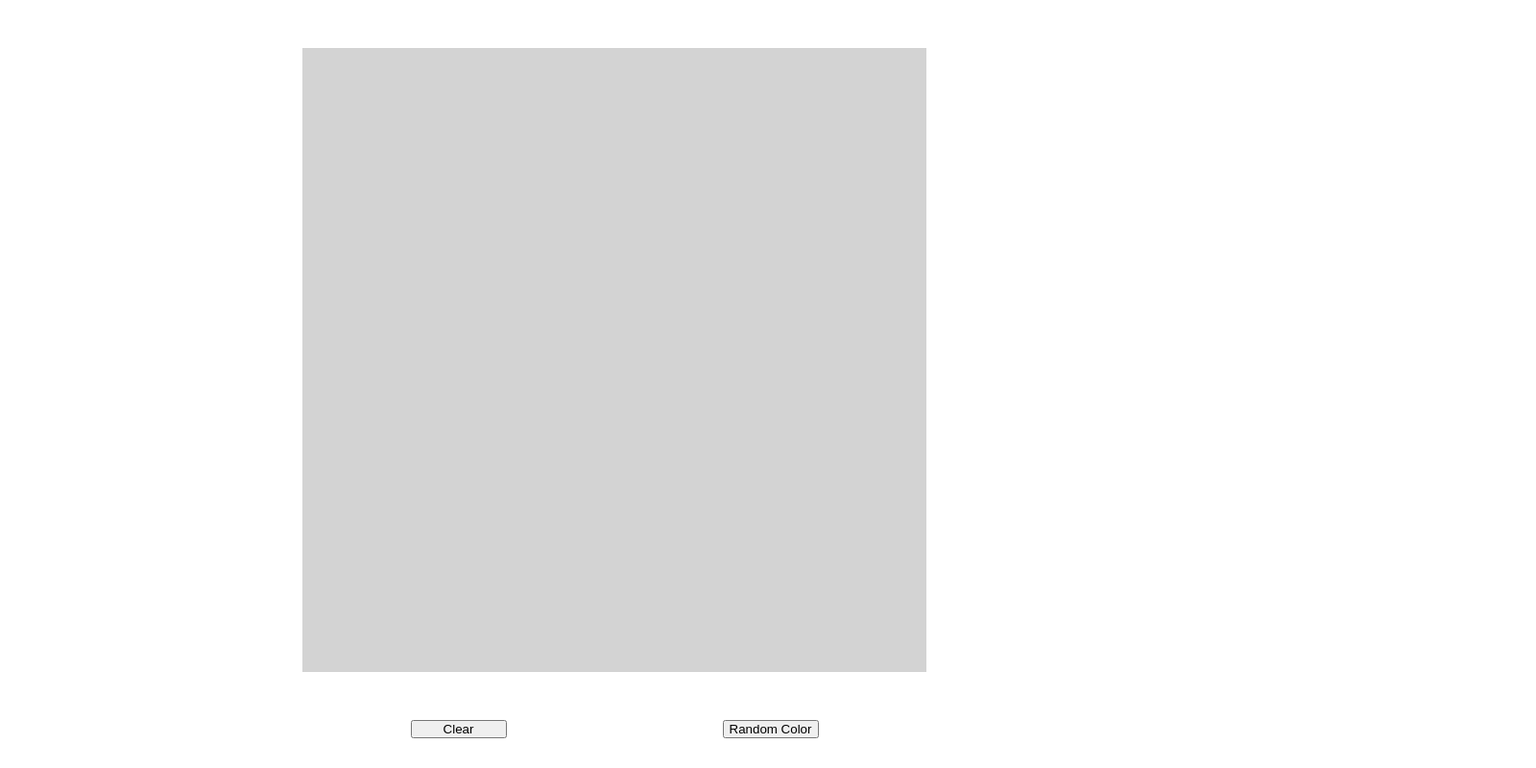
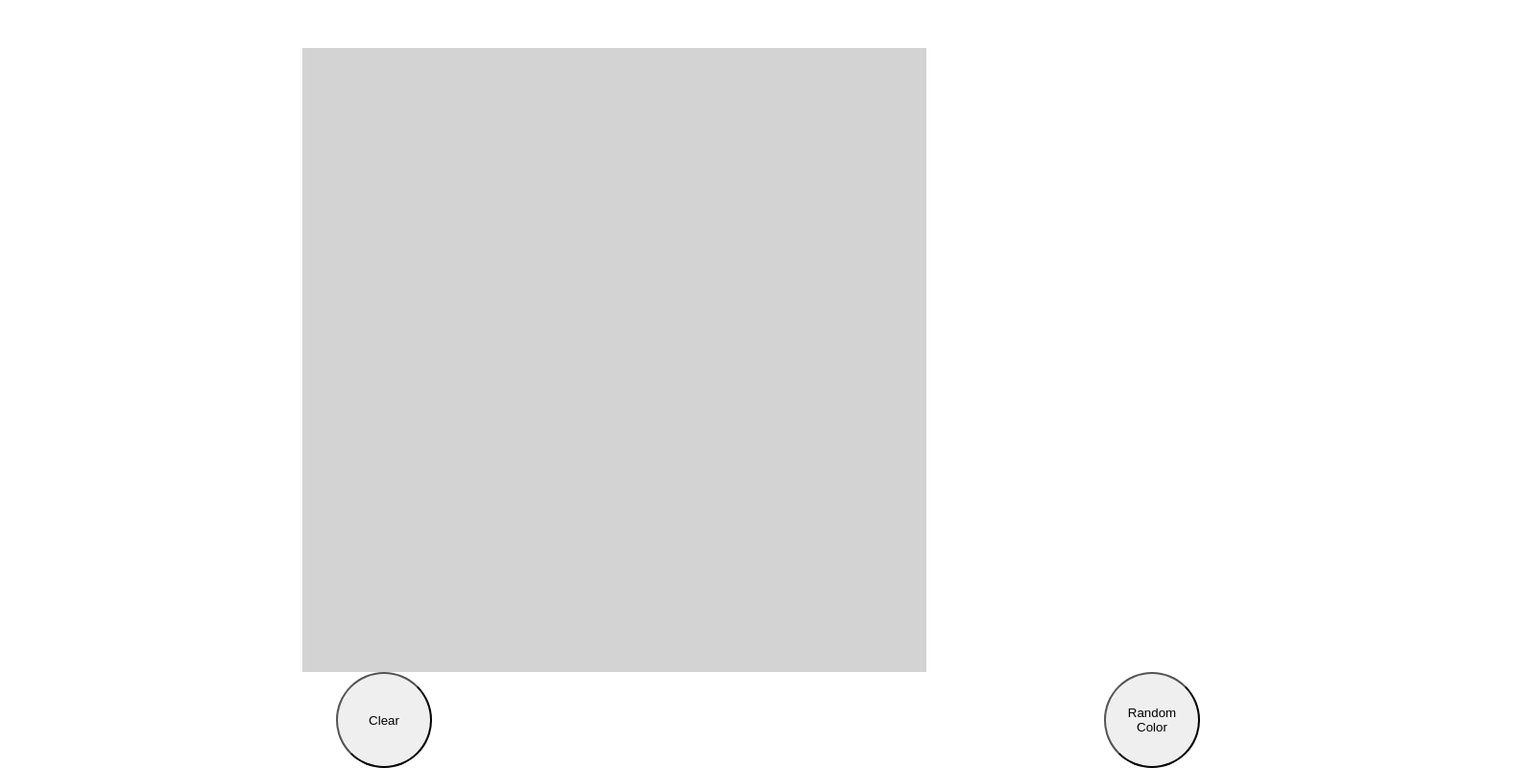
Before and after one commit to joshn28/Etch-a-Sketch, a plain HTML site: page index.html in a window 1280 px wide. Shown: the whole page at 96% size, 1600 px wide, since content can reach past the window. Drawn offline with Linux system fonts and the light colour scheme.

Commit message:
make buttons circular

```diff
--- a/styles/index.css
+++ b/styles/index.css
@@ -4,22 +4,23 @@
 
 * {
     margin: 0;
-    padding: 0;
 }
 
 /*---------- Buttons ----------*/
 
 #buttons {
     display: flex;
-    width: var(--size);
-    justify-content: space-evenly;
+    width: calc(var(--size) * 2 + 300px);
+    justify-content: flex-end;
     margin: 0 auto;
 }
 
 div button {
     display: block;
-    margin: 50px auto 0;
+    margin: 0 auto;
     width: 100px;
+    border-radius: 50%;
+    height: 100px;
 }
 
 /*---------- Grid ----------*/
```
